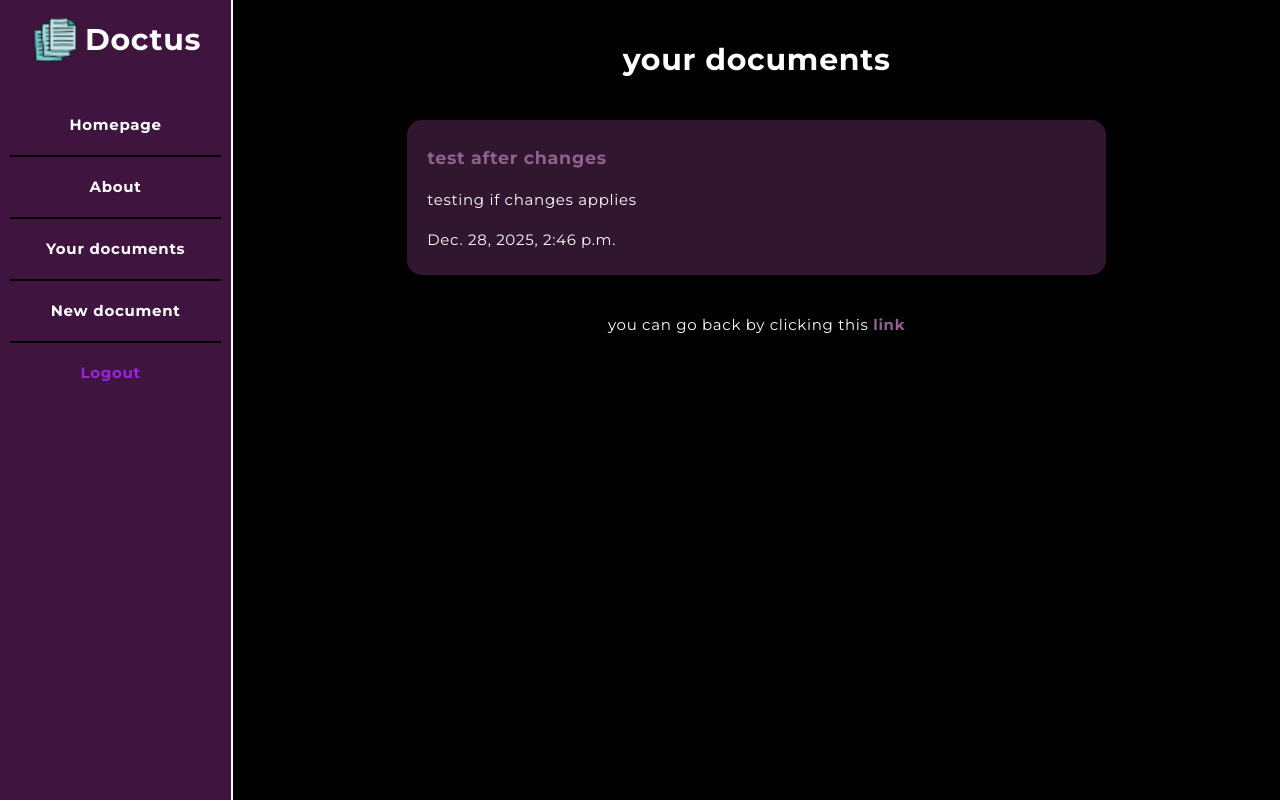
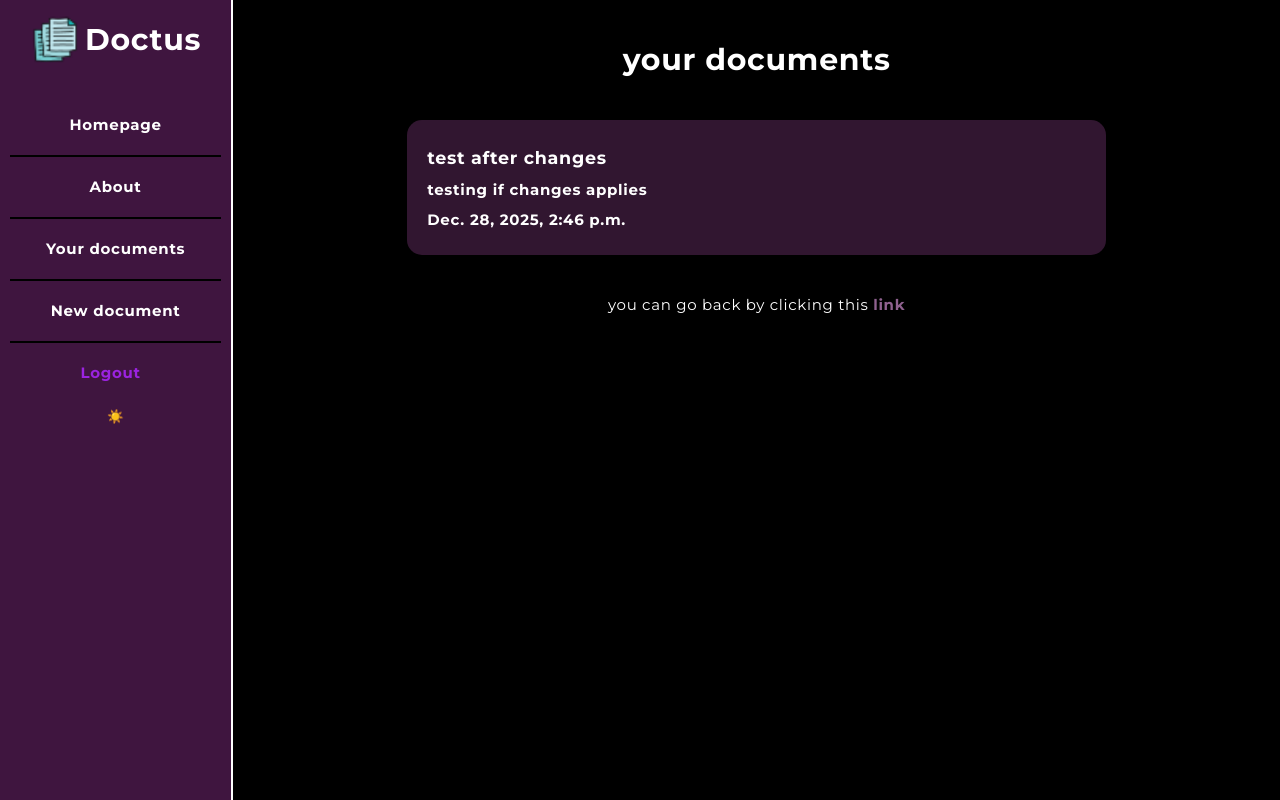
Before and after one commit to florroo/simple_django_app, a Django app: page /documents/ in a window 1280 px wide. Run offline with Django 5.2, Linux system fonts and the light colour scheme; a user stored in the database is signed in; data comes from the database, SQL or seed files in the repository; both versions use the stored data as it was after the commit; parts of the project's set-up code (start-up, migrations or seed data) failed here and were passed over.

Commit message:
dark and light theme switch

```diff
--- a/simple_app/documents/templates/documents/documents_list.html
+++ b/simple_app/documents/templates/documents/documents_list.html
@@ -10,13 +10,13 @@
         {% if documents %}
             {% for document in documents %}
                 <article class="document">
-                    <h3>
-                        <a href="{% url 'documents:page' slug=document.slug %}">
+                    <a href="{% url 'documents:page' slug=document.slug %}" class="document_link">
+                        <h3>
                             {{ document.title }}
-                        </a>
-                    </h3>
-                    <p>{{ document.description }}</p>
-                    <p>{{ document.date}}</p>
+                        </h3>
+                        <p>{{ document.description }}</p>
+                        <p>{{ document.date}}</p>
+                    </a>
                 </article>
             {% endfor %}
         {% else %}
--- a/simple_app/static/css/style.css
+++ b/simple_app/static/css/style.css
@@ -15,6 +15,12 @@
     flex-direction: row;
     min-height: 100vh;
 }
+
+body.light {
+    background-color: rgb(202, 199, 199);
+    color: black;
+}
+
 
 hr {
     border: solid 1px black;
@@ -100,6 +106,11 @@
     margin: 0 auto;
 }
 
+.document_link {
+    text-decoration: none;
+    color: inherit;
+
+}
 
 .document {
     padding: 20px;
@@ -107,10 +118,13 @@
     text-align: left;
     background-color: #311630;
     border-radius: 15px;
-
     display: flex;
     flex-direction: column;
     gap: 10px;
+}
+
+body.light .document {
+    background-color: rgb(231, 231, 227);
 }
 
 .document:hover {
@@ -135,6 +149,10 @@
     display: flex;
     flex-flow: column;
     gap: 1rem;
+}
+
+body.light .form {
+    background-color: rgb(231, 231, 227);
 }
 
 .form div {
@@ -174,6 +192,10 @@
     border-radius: 10px;
 }
 
+body.light .submit {
+    background-color: rgb(187, 181, 123);
+}
+
 .logout {
     color: rgb(155, 35, 224);
     background: transparent;
@@ -195,6 +217,11 @@
     flex-direction: column;
     gap: 10px;
 }
+
+body.light .document_lines {
+    background-color: rgb(231, 231, 227);
+}
+
 
 .edit_buttons {
     margin-top: 25px;
@@ -264,3 +291,8 @@
     width: 100%;
     resize: none;
 }
+
+.button_theme {
+    background-color: transparent;
+    border: none;
+}
--- a/simple_app/static/js/main.js
+++ b/simple_app/static/js/main.js
@@ -1 +1,23 @@
-console.log("js from about page")
+document.addEventListener("DOMContentLoaded", () => {
+    const toggle = document.getElementById("button_theme");
+    const body = document.body;
+
+    if (localStorage.getItem("theme") === "light") {
+        body.classList.add("light");
+        toggle.textContent = "🌙";
+    } else {
+        toggle.textContent = "☀️";
+    }
+
+    toggle.addEventListener("click", () => {
+        body.classList.toggle("light");
+
+        if (body.classList.contains("light")) {
+            localStorage.setItem("theme", "light");
+            toggle.textContent = "🌙";
+        } else {
+            localStorage.setItem("theme", "dark");
+            toggle.textContent = "☀️";
+        }
+    });
+});
--- a/simple_app/templates/layout.html
+++ b/simple_app/templates/layout.html
@@ -42,6 +42,8 @@
             <a href="{% url 'users:register' %}" aria-label="register" title="register">Register</a>
 
             {% endif %}
+
+            <button id="button_theme" class="button_theme">☀️</button>
         </div>
 
     </nav>
```
Also changed, not shown: simple_app/db.sqlite3.
